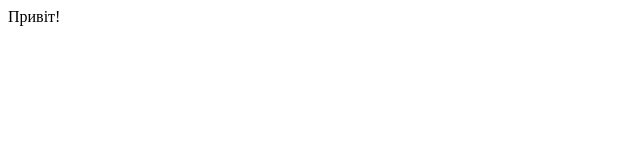
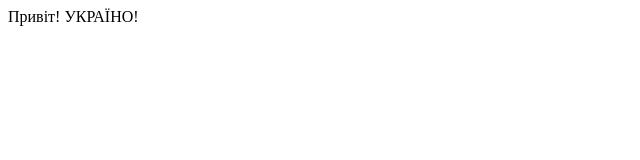
Before and after one commit to MixrutkaIT/Tutorial, a plain HTML site: page index.html in a window 1280 px wide. Shown: the whole page, without its empty margins (0-640 px from the left). Drawn offline with Linux system fonts and the light colour scheme.

```diff
--- a/index.html
+++ b/index.html
@@ -8,5 +8,6 @@
 </head>
 <body>
     Привіт!
+    УКРАЇНО!
 </body>
 </html>
```
